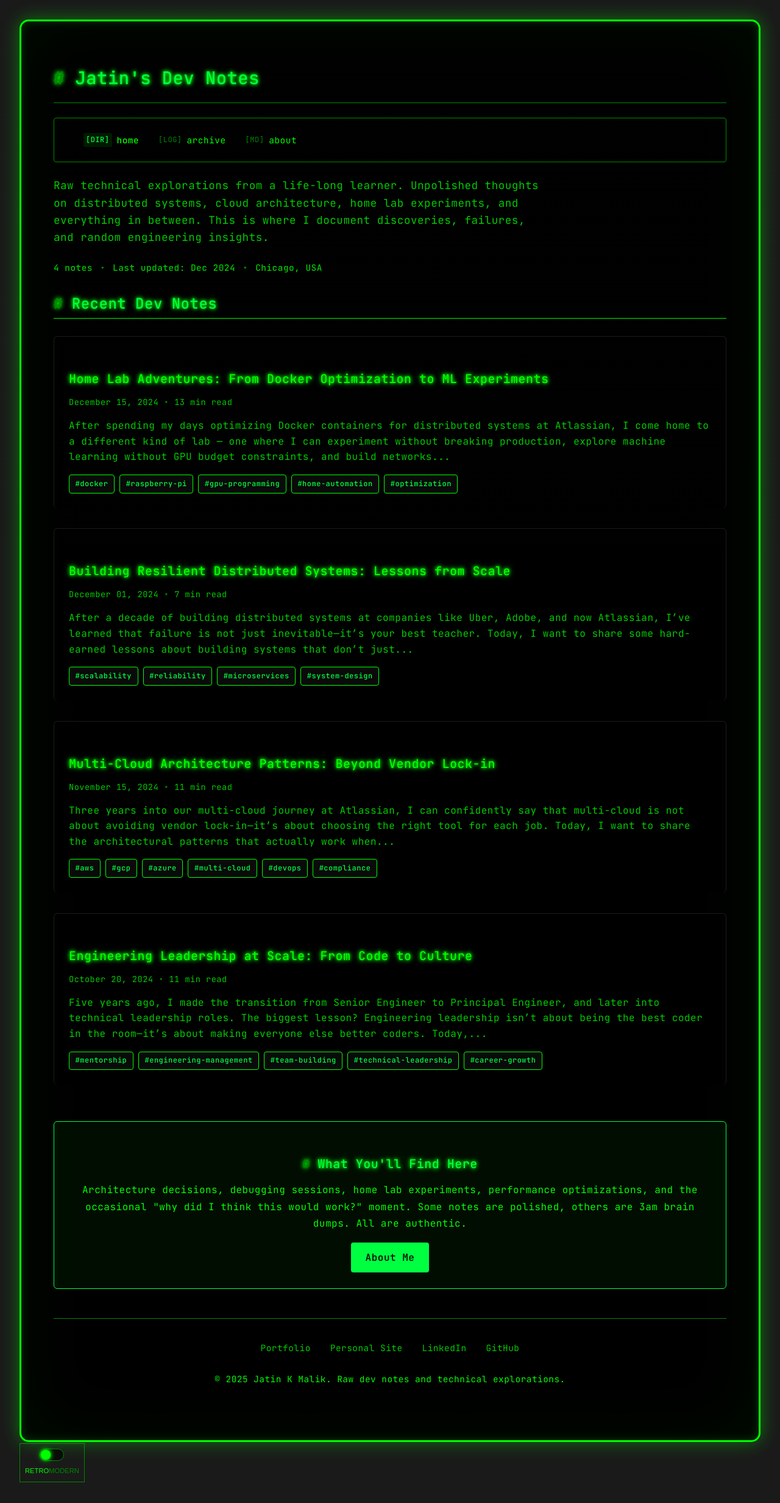
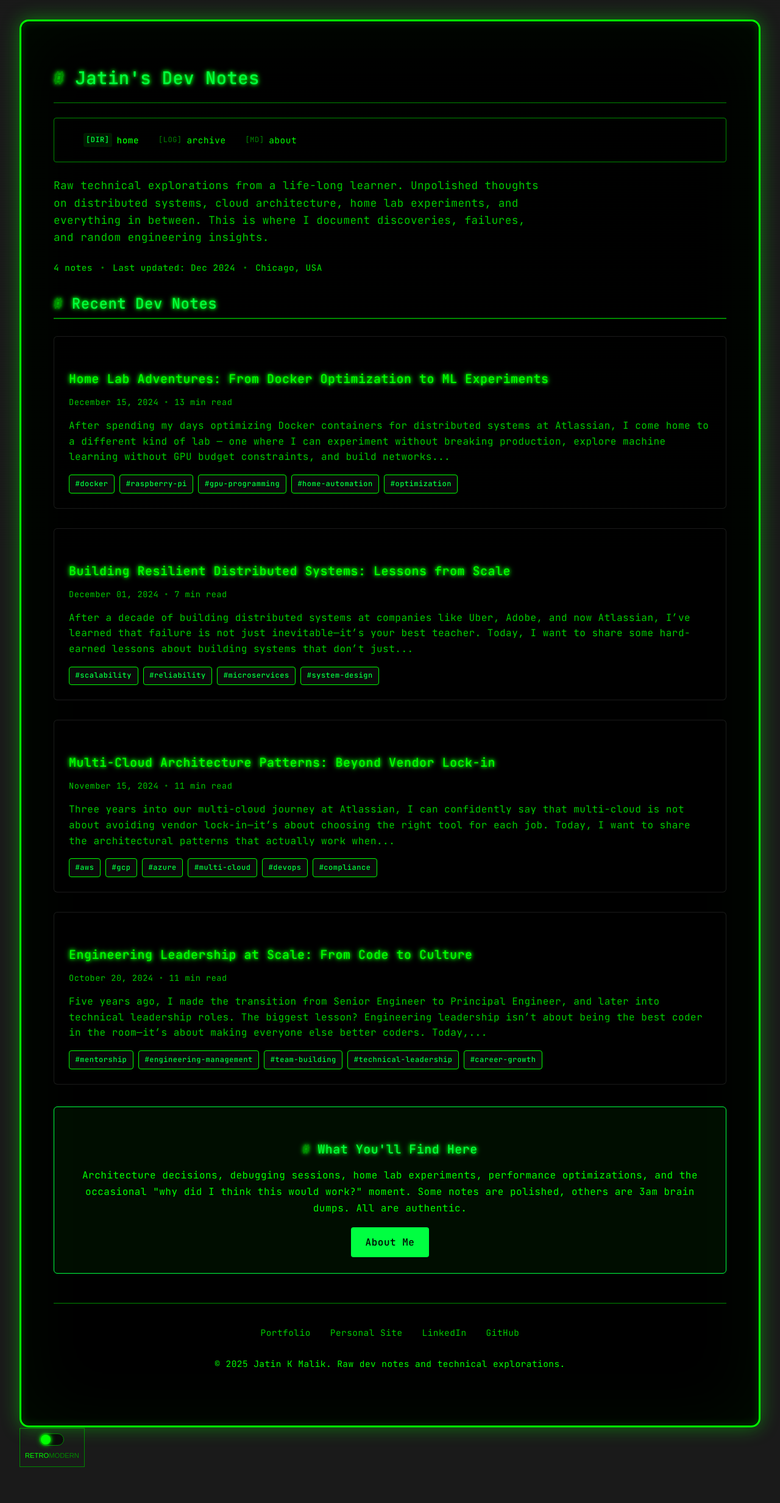
Before and after one commit to jatinkrmalik/dev-notes, a Jekyll site: the page built from index.html, in a window 1280 px wide. Shown: the whole page at 61% size. Built offline with Jekyll 4.4.1, drawn with Linux system fonts in a browser that asks for light colours; after the commit the page ends 2439 px from its top, so only the background shows below that.

Commit message:
Fix post card spacing issues for uniform layout - Remove conflicting old post-list CSS rule that was causing inconsistent padding - Move margin control to post-card-link wrapper for better spacing - Add explicit first-child and last-child margin rules - Ensure uniform spacing between all post cards - Clean up CSS duplication and conflicts

```diff
--- a/_sass/_layout.scss
+++ b/_sass/_layout.scss
@@ -520,56 +520,7 @@
   }
 }
 
-// Home page post list
-.post-list {
-  list-style: none;
-  margin: 0;
-
-  .post-item {
-    padding: 1rem 0;
-    border-bottom: 1px solid rgba(255, 255, 255, 0.1);
-
-    &:last-child {
-      border-bottom: none;
-    }
-
-    .post-title {
-      margin-bottom: 0.5rem;
-
-      a {
-        color: var(--text-primary);
-        text-decoration: none;
-        transition: color 0.2s ease;
-
-        &:hover {
-          color: var(--text-accent);
-        }
-      }
-    }
-
-    .post-meta {
-      display: inline-block;
-      color: var(--text-dim);
-      font-size: 0.85rem;
-      margin-bottom: 0.5rem;
-      line-height: 1.4;
-
-      .post-date,
-      .read-time {
-        color: var(--text-secondary);
-      }
-
-      .meta-separator {
-        color: var(--text-dim);
-      }
-    }
-
-    .post-excerpt {
-      color: var(--text-secondary);
-      line-height: 1.6;
-    }
-  }
-}
+// Old post-list rule removed - using new card-style layout below
 
 // Responsive improvements
 @media (max-width: 768px) {
@@ -750,11 +701,24 @@
 }
 
 .post-list {
+  list-style: none;
+  margin: 0;
+  padding: 0;
+
   .post-card-link {
     display: block;
     text-decoration: none;
     color: inherit;
     transition: all 0.2s ease;
+    margin-bottom: 1.5rem;
+
+    &:first-child {
+      margin-top: 0;
+    }
+
+    &:last-child {
+      margin-bottom: 0;
+    }
 
     &:hover {
       transform: translateY(-2px);
@@ -777,7 +741,7 @@
     border: 1px solid rgba(255, 255, 255, 0.1);
     border-radius: 6px;
     padding: 1.5rem;
-    margin-bottom: 1.5rem;
+    margin: 0;
     transition: all 0.2s ease;
     cursor: pointer;
 
```
